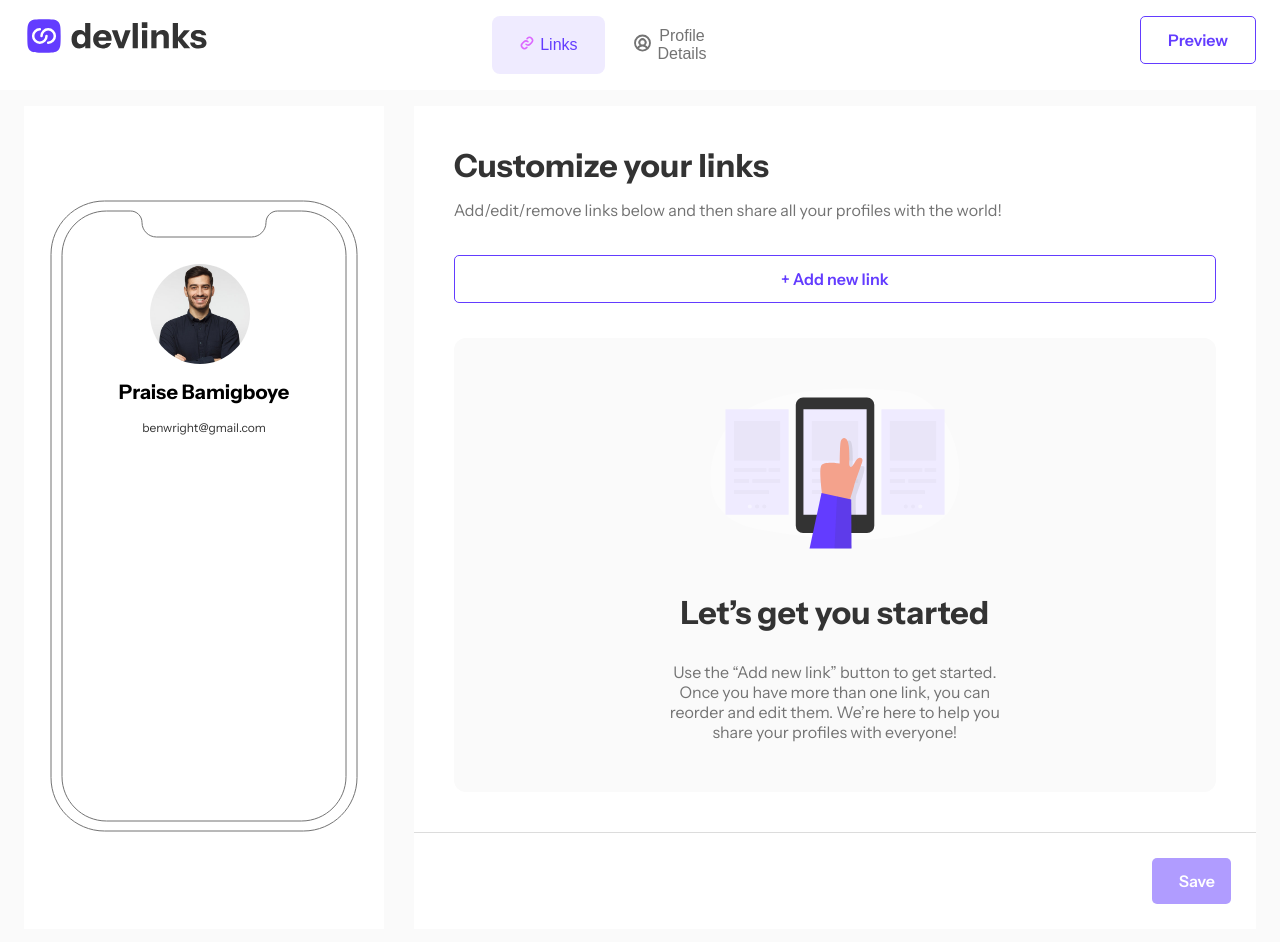
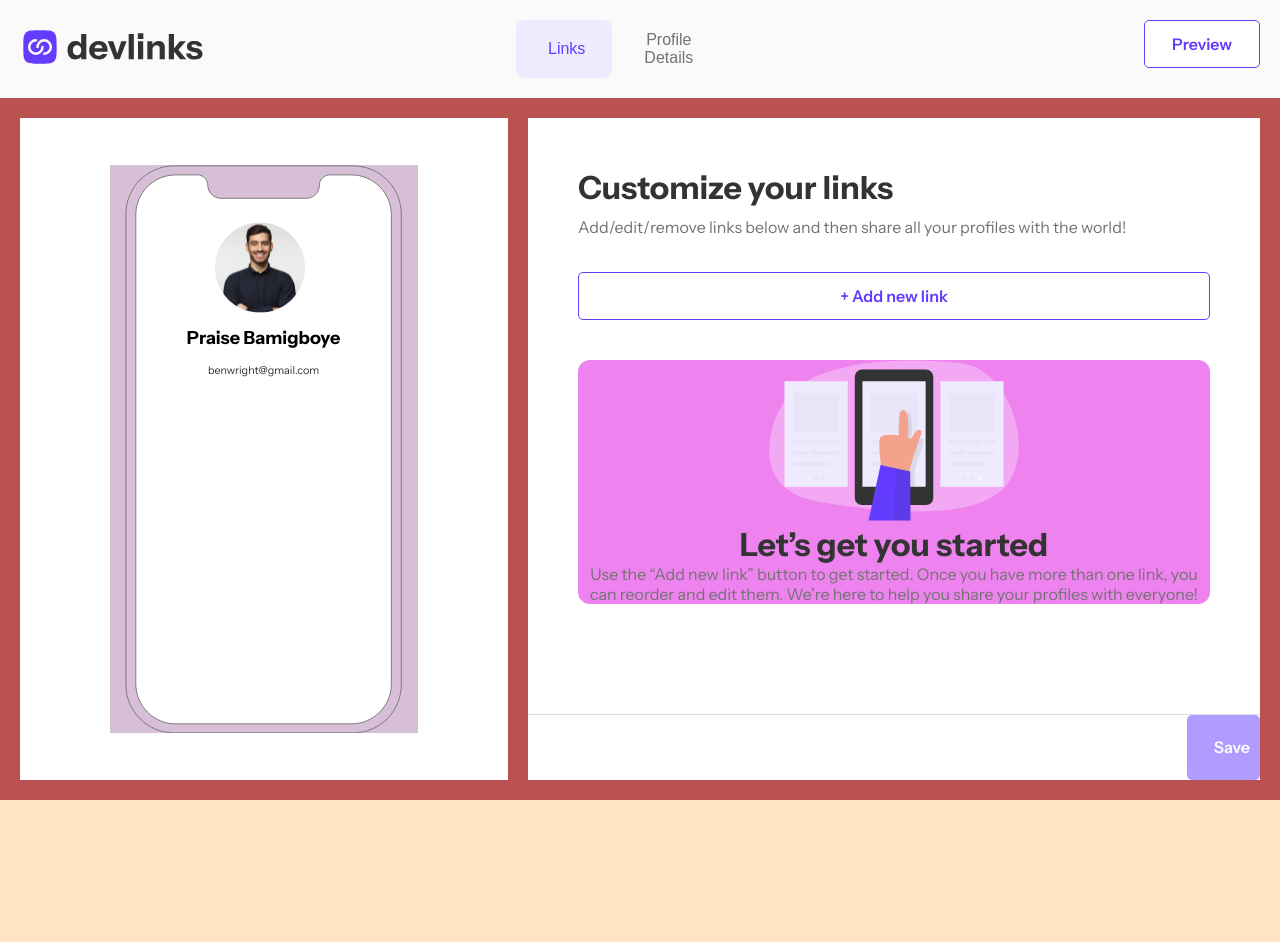
Before and after one commit to deeola/devlinks, a React (Create React App) app in the folder my-app/: page / in a window 1280 px wide. Shown: the top 942 px of the page. After the commit the page ends 800 px from the top, so only its background shows below. Built offline with nearby package versions, Linux system fonts and the light colour scheme.

Commit message:
refactor css

```diff
--- a/my-app/src/App.css
+++ b/my-app/src/App.css
@@ -3,3 +3,12 @@
   padding: 0;
   box-sizing: border-box;
 }
+
+img{
+  width: 100%;
+}
+
+body{
+  background-color: bisque;
+  ;
+}
--- a/my-app/src/App.tsx
+++ b/my-app/src/App.tsx
@@ -1,5 +1,4 @@
 import "./App.css";
-import ImageUploadComponent from "./components/Uploadimage/UploadImage";
 import Customize from "./pages/Customize/Customize";
 
 function App() {
--- a/my-app/src/components/Addlink/Addnewlink.tsx
+++ b/my-app/src/components/Addlink/Addnewlink.tsx
@@ -85,7 +85,7 @@ return (
           </div>
           <div>
             <label className="label">Link</label>
-            <div className="platform-link">
+
               <div className={`input-container ${error ? "error" : ""}`}>
                 <span className="image">
                   <img src={iconLink} alt="Icon" />
@@ -104,7 +104,7 @@ return (
                  {error && <span className="error-span"> {errorMessage} </span>}
                 </div>
               </div>
-            </div>
+
           </div>
         </div>
       ))}
--- a/my-app/src/components/Input/InputField.css
+++ b/my-app/src/components/Input/InputField.css
@@ -16,7 +16,7 @@ display: flex;
 align-items: center;
 justify-content: space-between;
 border: 1px solid #D9D9D9;
-padding: 12px 16px;
+/* padding: 12px 16px; */
 border-radius: 8px;
 font-family: "instrumentSansVariable";
 }
@@ -34,7 +34,7 @@ display: flex;
 
 .input-and-error{
     display: flex;
-    width: 93%;
+    /* width: 93%; */
     background-color: antiquewhite;
     align-items: center;
     position: relative;
@@ -42,7 +42,7 @@ display: flex;
 }
 
 input{
-    width: 100%;
+    /* width: 100%; */
     border: none;
     color: black;
     font-family: "instrumentSansVariable";
--- a/my-app/src/pages/Customize/CustomeLink.tsx
+++ b/my-app/src/pages/Customize/CustomeLink.tsx
@@ -252,7 +252,7 @@ export default function CustomeLink(Props: customLink) {
     <div className="customelinkcontainer">
       <div className="edit-links-remove">
         <MHeader className="your-links" text="Customize your links" />
-        <MBody text="Add/edit/remove links below and then share all your profiles with the world!" />
+        <MBody className="add-edit-remove" text="Add/edit/remove links below and then share all your profiles with the world!" />
         <div className="add-new-link">
           <Button
             onClick={isActive ? handleAddPrompt : handleDisplayFirstPrompt}
@@ -260,7 +260,7 @@ export default function CustomeLink(Props: customLink) {
             text="+ Add new link"
           />
         </div>
-        <div>
+        <div className="link-middle-addnewlinkcontainer">
           {!isActive && (
             <div className="link-middle">
               <div className="link-middle-image">
@@ -279,8 +279,9 @@ export default function CustomeLink(Props: customLink) {
           )}
 
           {isActive && (
-            <AddnewLink
-            errorMessage={errorMessage}
+            <div className="addnewlinkcontainer">
+               <AddnewLink
+             errorMessage={errorMessage}
               handleInputChange={handleInputChange}
               prompts={prompts}
               activeIndex={activeIndex}
@@ -291,6 +292,8 @@ export default function CustomeLink(Props: customLink) {
               type="text"
               error={myError}
             />
+            </div>
+
           )}
         </div>
       </div>
--- a/my-app/src/pages/Customize/Customize.css
+++ b/my-app/src/pages/Customize/Customize.css
@@ -1,27 +1,25 @@
-.customize-container {
 
-
-}
 
 .customize {
   background-color: #fafafa;
   display: flex;
   flex-direction: column;
   justify-content: space-between;
-  height: 100%;
+   height: 100vh;
 }
 
 .Navbar {
   display: flex;
   justify-content: space-between;
-  padding: 16px 24px;
-  background-color: white;
+  padding:20px;
+  align-items: center;
+
 }
 
 .navlinks-button {
   display: flex;
   justify-content: space-between;
-  width: 62%;
+  width: 60%;
 }
 
 .navlinks {
@@ -35,21 +33,43 @@
 
 .customContainer {
   display: flex;
-  justify-content: space-between;
-  height: 90%;
-  padding: 16px 24px;
+   justify-content: space-between;
+  /* height: 90%; */
+  /* padding: 16px 24px; */
+  background-color: rgb(187, 81, 81);
+  height: 90vh;
 }
 
 .phone-prev {
-  width: 45%;
+  width: 40%;
   background-color: white;
   display: flex;
   align-items: center;
+ justify-content: center;
+ margin: 20px 10px 20px 20px;
+  /* padding: 100px 0px; */
+}
+
+.phonePreview{
+  /* width: 100%; */
+  background-color: thistle;
+  display: flex;
   justify-content: center;
+  align-items: center;
+}
+
+.phonePreview svg{
+  /* width: 80%; */
+  width: 90%;
+  height: 100%;
+
 }
 
 .custom-links {
-  margin-left: 30px;
+  width: 60%;
+  margin: 20px 20px 20px 10px;
+  /* padding: 100px 0px; */
+
 }
 
 
@@ -64,34 +84,62 @@
   background-color: white;
 }
 
+.edit-links-remove {
+   padding: 50px;
+  display: flex;
+  flex-direction: column;
+  /* justify-content: space-between; */
+
+  height: 90%;
+
+
+}
+
 .your-links {
-  margin-bottom: 15px;
+  margin-bottom: 10px;
+}
+
+.add-edit-remove{
+
+  margin-bottom: 35px;
 }
 
 .add-new-link {
-  margin: 35px 0px;
+  margin-bottom: 20px;
+
 }
 
-.edit-links-remove {
-  padding: 40px;
+.link-middle-addnewlinkcontainer{
+ margin-top: 20px;
+ height: 100%;
 }
+
 
 .link-middle {
   background-color: #fafafa;
-  padding: 50px 0px;
+  /* padding: 50px 0px; */
   display: flex;
   flex-direction: column;
   justify-content: center;
   align-items: center;
   border-radius: 12px;
+  background-color: violet;
+
+}
+
+.addnewlinkcontainer{
+
+  overflow-y: scroll;
+  height: 60%;
+
 }
 
 .link-middle-image {
-  margin-bottom: 40px;
+  /* margin-bottom: 40px; */
 }
 
 .link-middle-header {
-  margin-bottom: 30px;
+  /* margin-bottom: 30px; */
 }
 
 .link-middle-text {
@@ -102,15 +150,16 @@
 
 .link-middle-mbody {
   text-align: center !important;
-  width: 45%;
+  /* width: 45%; */
 }
 
 .custome-save-button {
-  padding: 25px;
+  /* padding: 30px;  */
   background-color: white;
   border-top: 1px solid gainsboro;
   display: flex;
   justify-content: end;
+  height: 10%;
 }
 
 .custom-button {
--- a/my-app/src/pages/Customize/Customize.tsx
+++ b/my-app/src/pages/Customize/Customize.tsx
@@ -20,11 +20,11 @@ export interface TCustomize {
   urlAddress: string;
   timestamp: number;
   isRendable?: boolean;
-};
+}
 
 export default function Customize() {
   const [selectedImage, setSelectedImage] = useState<string>(linkImg);
-  const [isSaved , setIsSaved] = useState<boolean>(false);
+  const [isSaved, setIsSaved] = useState<boolean>(false);
 
   const [prompts, setPrompts] = useState<TCustomize[]>([
     {
@@ -41,10 +41,7 @@ export default function Customize() {
     },
   ]);
 
-  console.log(prompts);
-
   return (
-    <div className="customize-container">
     <section className="customize">
       <div className="Navbar">
         <div className="custom-logo-container">
@@ -77,11 +74,9 @@ export default function Customize() {
             setPrompts={setPrompts}
             isSaved={isSaved}
             setIsSaved={setIsSaved}
-
           />
         </div>
       </div>
     </section>
-    </div>
   );
 }
--- a/my-app/src/pages/Customize/PhonePreview.tsx
+++ b/my-app/src/pages/Customize/PhonePreview.tsx
@@ -195,7 +195,7 @@ export default function PhonePreview(Props: TPhonePreview) {
   const shouldScroll = arr.length > 5;
 
   return (
-    <div>
+    <div className="phonePreview">
       <svg
         xmlns="http://www.w3.org/2000/svg"
         width="308"
```
Lines whose indentation alone changed are shown as unchanged.
